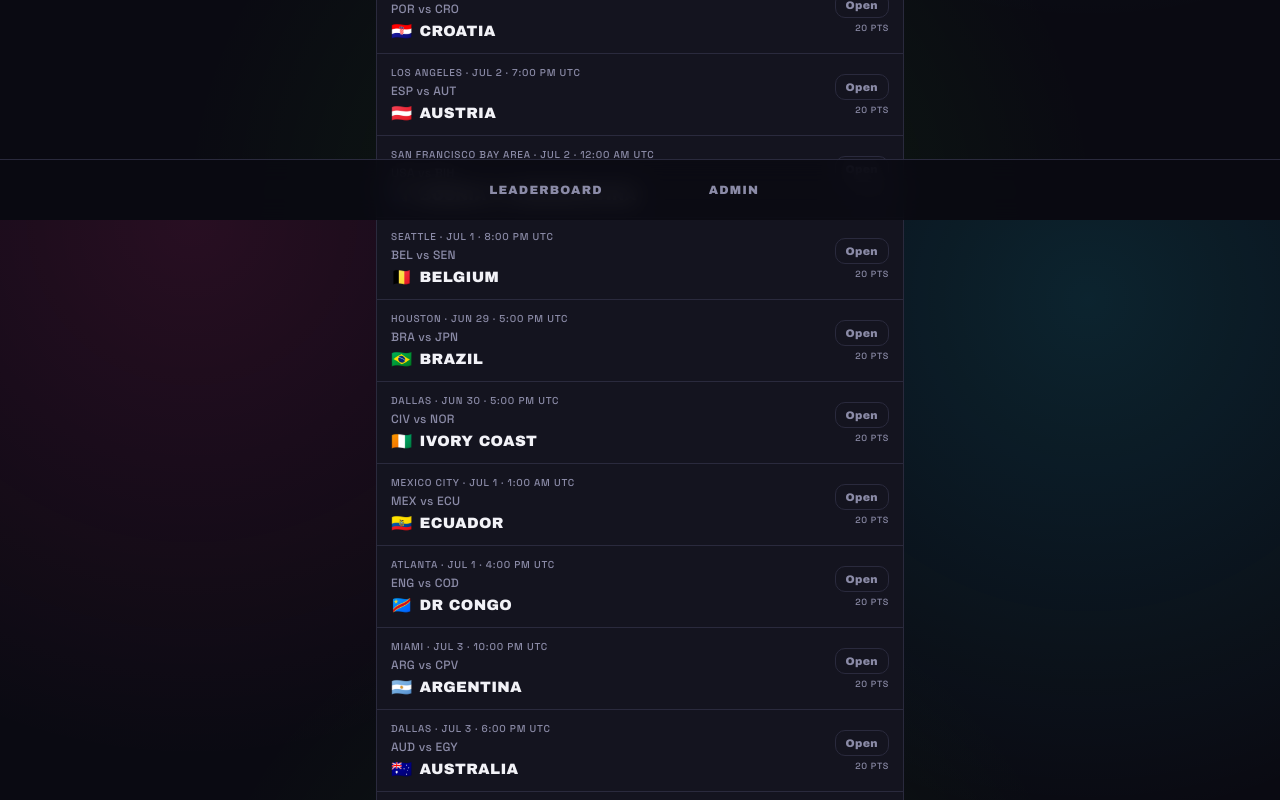
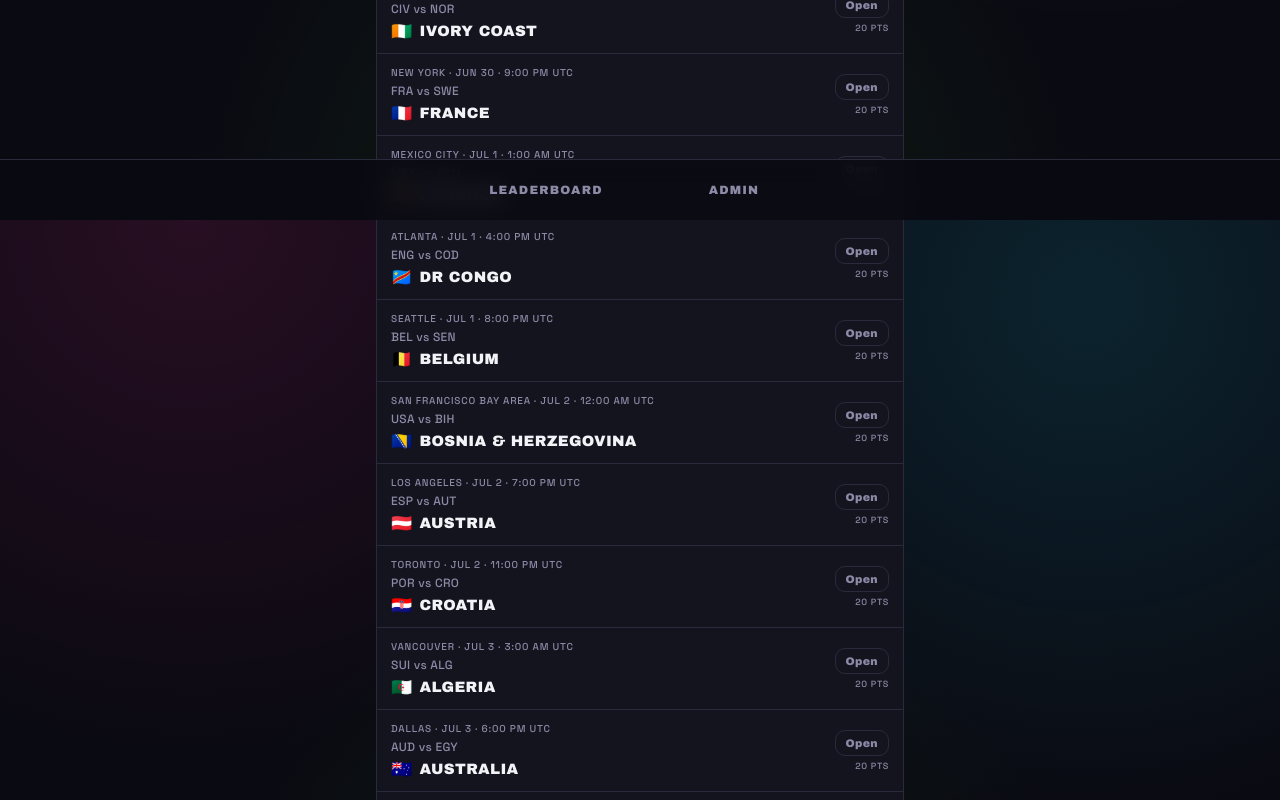
Before and after one commit to evanmgray/wc_pool, a React (Vite) app: page /u/alphabetical-andy in a window 1280 px wide. Shown: the part 580-1380 px from the top of the page. Built offline with nearby package versions, Linux system fonts and the light colour scheme; no server answers.

Commit message:
Fix Sort

```diff
--- a/src/pages/UserBracket.jsx
+++ b/src/pages/UserBracket.jsx
@@ -62,7 +62,14 @@ export default function UserBracket() {
       </div>
 
       {ROUND_ORDER.map((roundKey) => {
-        const roundMatches = scored.matches.filter((m) => m.round === roundKey)
+        const roundMatches = scored.matches
+          .filter((m) => m.round === roundKey)
+          .sort((a, b) => {
+            // ascending kickoff time; matches without a time sort last
+            if (!a.kickoff) return 1
+            if (!b.kickoff) return -1
+            return new Date(a.kickoff) - new Date(b.kickoff)
+          })
         return (
           <div key={roundKey}>
             <div className="section-label">
```
